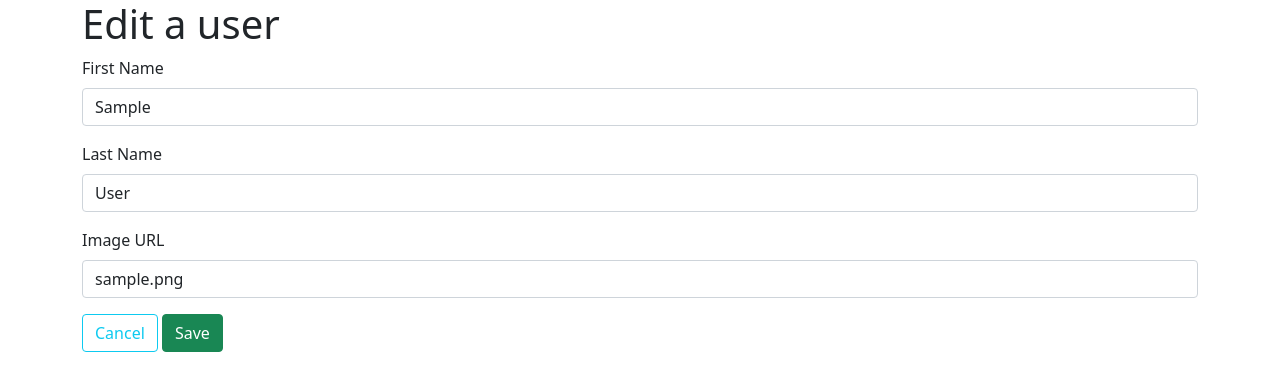
After one commit to pixelready/flask-blogly, a Flask app: page /users/1/edit in a window 1280 px wide. The commit adds this page. Shown: the top 391 px of the page. Run offline with Flask 2, Linux system fonts and the light colour scheme; tables that the repository leaves empty hold one stand-in row (values such as "Sample post").

Commit message:
editing users works now

```diff
--- a/app.py
+++ b/app.py
@@ -4,11 +4,15 @@ from models import User
 from flask import Flask, redirect, render_template, request
 from flask_sqlalchemy import SQLAlchemy
 from models import db, connect_db
+from flask_debugtoolbar import DebugToolbarExtension
 
 app = Flask(__name__)
 app.config['SQLALCHEMY_DATABASE_URI'] = 'postgresql:///blogly'
 app.config['SQLALCHEMY_TRACK_MODIFICATIONS'] = False
 app.config['SQLALCHEMY_ECHO'] = True
+app.config["SECRET_KEY"] = 'jomamma'
+toolbar = DebugToolbarExtension(app)
+
 
 connect_db(app)
 db.create_all()
@@ -64,3 +68,26 @@ def show_selected_user_page(id):
     user = User.query.get(id)
 
     return render_template('user_page.html', user=user)
+
+@app.get('/users/<int:id>/edit')
+def show_edit_selected_user_form(id):
+    """Show a form to edit the selected user."""
+
+    user = User.query.get(id)
+
+    return render_template('edit_user.html', user=user)
+
+@app.post('/users/<int:id>/edit')
+def update_user_record(id):
+    """Save update to user record from user edit form."""
+
+    user = User.query.get(id)
+
+    response = request.form
+    user.first_name = response.get('first_name')
+    user.last_name = response.get('last_name')
+    user.image_url = response.get('image_url')
+
+    db.session.commit()
+
+    return redirect(f'/users/{id}')
--- a/templates/base.html
+++ b/templates/base.html
@@ -17,9 +17,6 @@
 		<div class="container">
 			<div class="row">
 				<div class="col-12">
-					<h1>{% block title %} TITLE GOES HERE {% endblock %}</h1>
-				</div>
-				<div class="col-12">
 					{% block content %} CONTENT GOES HERE {% endblock %}
 				</div>
 			</div>
--- /dev/null
+++ b/templates/edit_user.html
@@ -0,0 +1,35 @@
+{% extends 'base.html' %} {% block htmltitle %}Blogly - Create User {% endblock
+%} {% block content %}
+<h1>Edit a user</h1>
+<form action="/users/{{user.id}}/edit" method="post">
+	<label class="form-label" for="first_name">First Name</label>
+	<div class="input-group mb-3">
+		<input
+			class="form-control"
+			type="text"
+			name="first_name"
+			value="{{user.first_name}}"
+		/>
+	</div>
+	<label class="form-label" for="last_name">Last Name</label>
+	<div class="input-group mb-3">
+		<input
+			class="form-control"
+			type="text"
+			name="last_name"
+			value="{{user.last_name}}"
+		/>
+	</div>
+	<label class="form-label" for="image_url">Image URL</label>
+	<div class="input-group mb-3">
+		<input
+			class="form-control"
+			type="text"
+			name="image_url"
+			value="{{user.image_url}}"
+		/>
+	</div>
+	<a href="/users/{{user.id}}" class="btn btn-outline-info">Cancel</a>
+	<button class="btn btn-success" type="submit">Save</button>
+</form>
+{% endblock %}
--- a/templates/new_user.html
+++ b/templates/new_user.html
@@ -1,5 +1,6 @@
 {% extends 'base.html' %} {% block htmltitle %}Blogly - Create User {% endblock
-%} {% block title %} Create a user {% endblock %} {% block content %}
+%} {% block content %}
+<h1>Create a user</h1>
 <form action="/users/new" method="post">
 	<label class="form-label" for="first_name">First Name</label>
 	<div class="input-group mb-3">
--- a/templates/users.html
+++ b/templates/users.html
@@ -1,5 +1,7 @@
-{% extends 'base.html' %} {% block htmltitle %}Blogly - Users{% endblock %} {%
-block title %} Users {% endblock %} {%block content %}
+{% extends 'base.html' %} {% block htmltitle %}Blogly - Users{% endblock %}
+{%block content %}
+
+<h1>Users</h1>
 <ul>
 	{% for user in users %}
 	<li>
```
Also changed, not shown: templates/user_page.html (+7 -16 lines).
